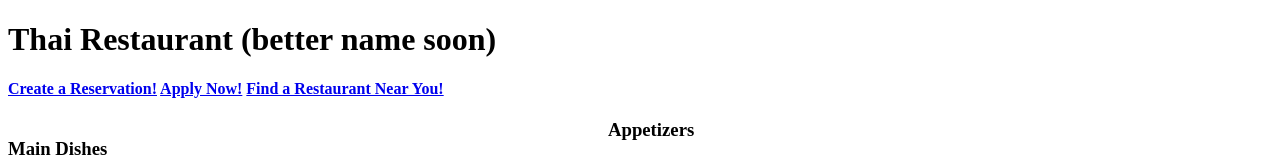
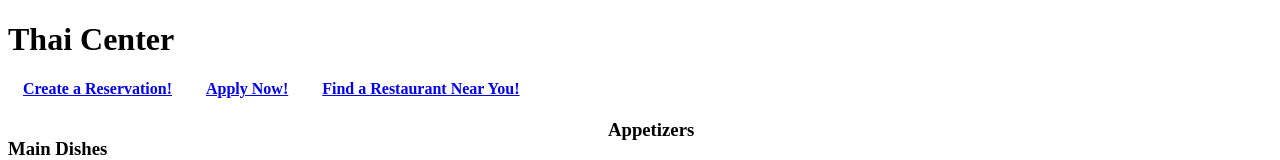
Before and after one commit to justin-swenson111/Chinese_Restaurant, a plain HTML site: page Thai restaurant/index.html in a window 1280 px wide. Shown: the top 160 px of the page. Drawn offline with Linux system fonts and the light colour scheme.

Commit message:
Final update

```diff
--- a/index.html
+++ b/Thai restaurant/index.html
@@ -8,7 +8,7 @@
     <meta property="og:description" content="A very real and great chinese restaurant that you want to go to">
     <meta property="og:image" content="https://encrypted-tbn0.gstatic.com/images?q=tbn:ANd9GcSXcR8Pf6OW1SDc0OUU9tkyEzouE7pTREK22w&s">
     <meta property="og:url" content="https://justin-swenson111.github.io/Chinese_Restaurant/">
-    <meta property="og:site_name" content="Amazing Thai Restaurant">
+    <meta property="og:site_name" content="Thai Center">
     <meta property="og:type" content="website">
     <link rel="shortcut icon" href="https://i.postimg.cc/286nzgmR/food.png" type="image/x-icon">
 
@@ -16,13 +16,13 @@
 </head>
 <body>
     <header>
-        <h1>Thai Restaurant (better name soon)</h1>
+        <h1>Thai Center</h1>
     </header>
     <nav >
         <h4>
-            <a href="#"><strong>Create a Reservation!</strong></a>
-            <a href="#"><strong>Apply Now!</strong></a>
-            <a href="#"><strong>Find a Restaurant Near You!</strong></a>
+            <a href="#" style="padding: 5px 15px;"><strong>Create a Reservation!</strong></a>
+            <a href="#" style="padding: 5px 15px;"><strong>Apply Now!</strong></a>
+            <a href="#" style="padding: 5px 15px;"><strong>Find a Restaurant Near You!</strong></a>
             </h4>
     </nav>
     <main>
```
